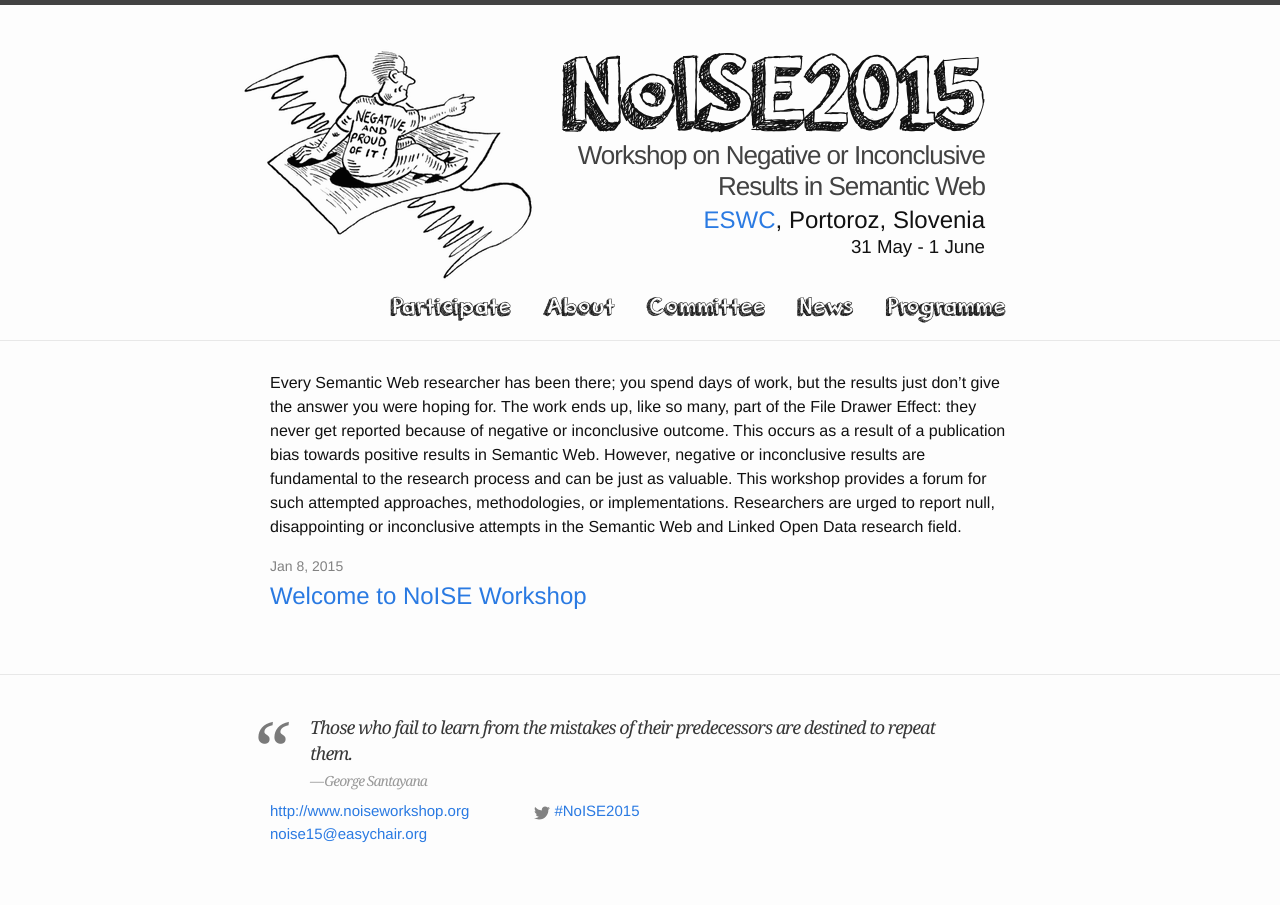
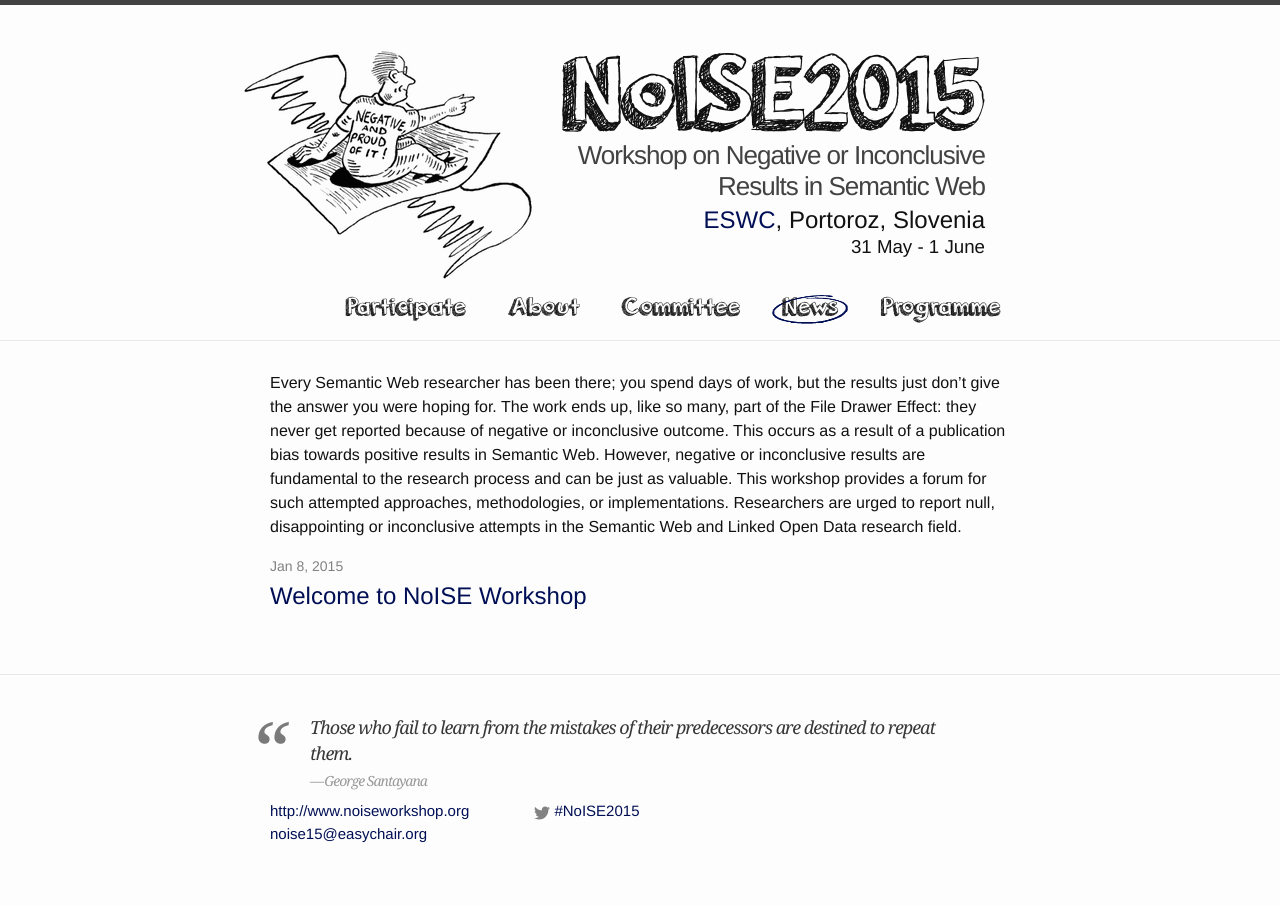
Before and after one commit to mielvds/noise-website, a Jekyll site: the page built from index.html, in a window 1280 px wide. Built offline with Jekyll 4.4.1, drawn with Linux system fonts in a browser that asks for light colours.

Commit message:
Added more style

```diff
--- a/_includes/header.html
+++ b/_includes/header.html
@@ -4,7 +4,7 @@
     <div class="logo">
       <img class="ws-pic" src="/assets/1-negative.png" />
       <div class="title">
-      <h1 class="ws-title">{{site.acronym}}{{site.edition}}</h1>
+      <h1 class="ws-title"><a href="{{ site.baseurl }}/">{{site.acronym}}{{site.edition}}</a></h1>
       <a class="site-title" href="{{ site.baseurl }}/">{{ site.title }}</a>
       <h2 class="ws-location"><a href="{{ site.conference_url }}">{{ site.conference }}</a>, {{ site.location }}</h2>
       <h3 class="ws-date">{{ site.date }}</h3>
@@ -22,9 +22,13 @@
       </a>
 
       <div class="trigger">
-        {% for page in site.pages %}
-          {% if page.title %}
-          <a class="page-link" href="{{ page.url | prepend: site.baseurl }}">{{ page.title }}</a>
+        {% for node in site.pages %}
+          {% if node.title %}
+          {% if page.url == node.url %}
+          <a class="page-link active" href="{{ node.url | prepend: site.baseurl }}">{{ node.title }}</a>
+          {% else %}
+          <a class="page-link" href="{{ node.url | prepend: site.baseurl }}">{{ node.title }}</a>
+          {% endif %}
           {% endif %}
         {% endfor %}
       </div>
--- a/css/main.scss
+++ b/css/main.scss
@@ -15,7 +15,7 @@ $spacing-unit:     30px;
 
 $text-color:       #111;
 $background-color: #fdfdfd;
-$brand-color:      #2a7ae2;
+$brand-color:      #000F55;
 
 $grey-color:       #828282;
 $grey-color-light: lighten($grey-color, 40%);
@@ -68,6 +68,15 @@ margin-top:20px;
     font-family: OrangeJuice;
     font-size: 80pt;
     height: 100px;
+
+    a {
+      color: $text-color
+    }
+
+    a:hover {
+      text-decoration: none;
+      color: $brand-color
+    }
   }
 
   .site-title {
@@ -125,6 +134,15 @@ blockquote:before {
 "syntax-highlighting"
 ;
 
+h1 {
+  color: $brand-color;
+}
+
+
+.site-title:hover {
+  color: $brand-color;
+  text-decoration: none
+}
 
 
 .site-nav {
@@ -132,15 +150,25 @@ blockquote:before {
   .page-link {
     border: 1px $text-color;
     font-size:20pt;
-    padding: 5px 5px 5px 5px;
+    padding: 10px 10px 10px 10px;
     border-radius: 10px;
   }
 
   .page-link:hover {
-    background-color: #dfdfdf;
+    color: $brand-color;
     text-decoration: none;
   }
+
+  .active {
+    background-image: url("/assets/circle.png");
+    background-size: 113% 115%;
+    background-position: center;
+  }
 }
+
+
+
+
 
 @font-face {
   font-family: OrangeJuice;
```
Also changed, not shown: assets/circle.png (added).
